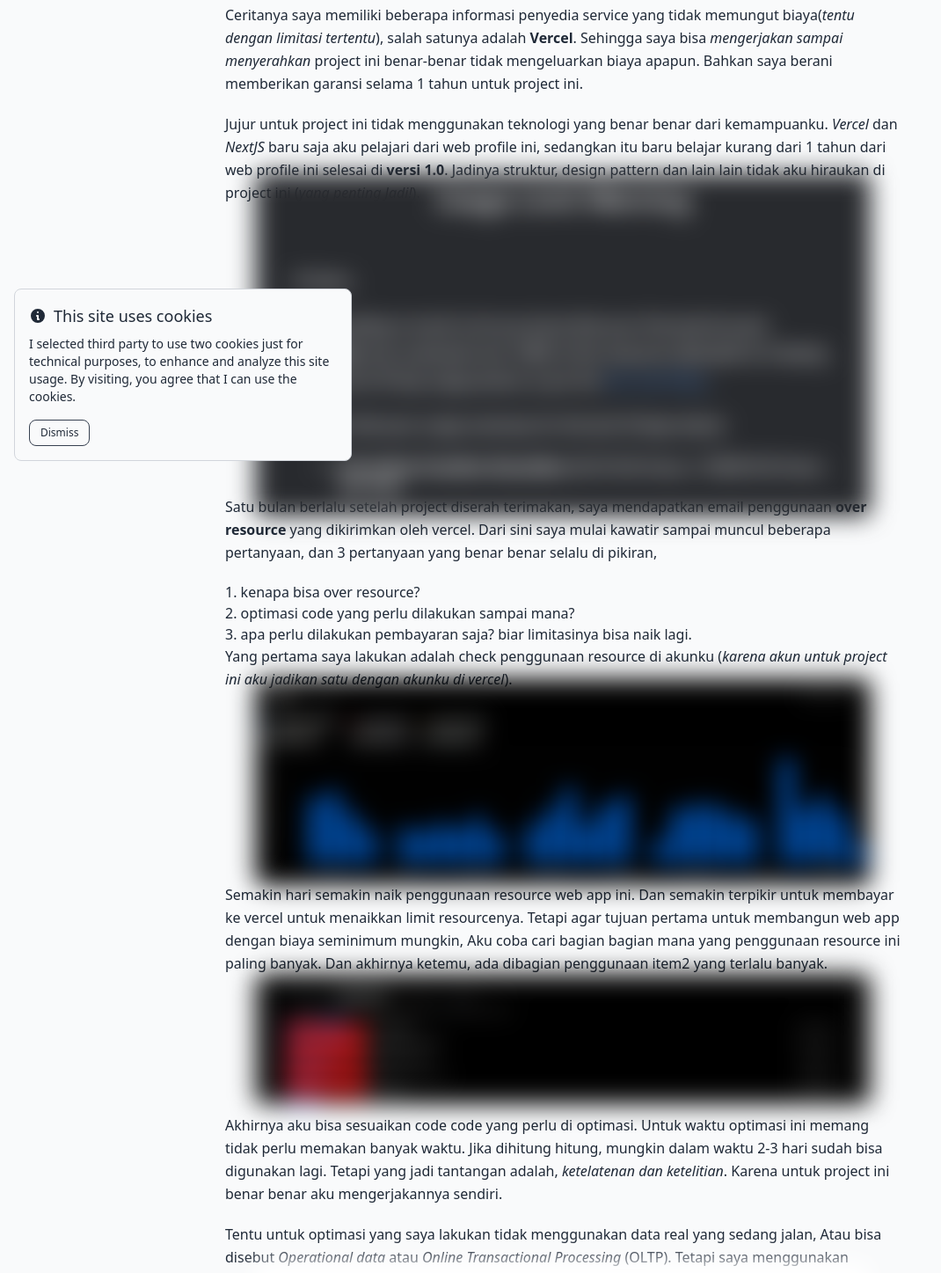
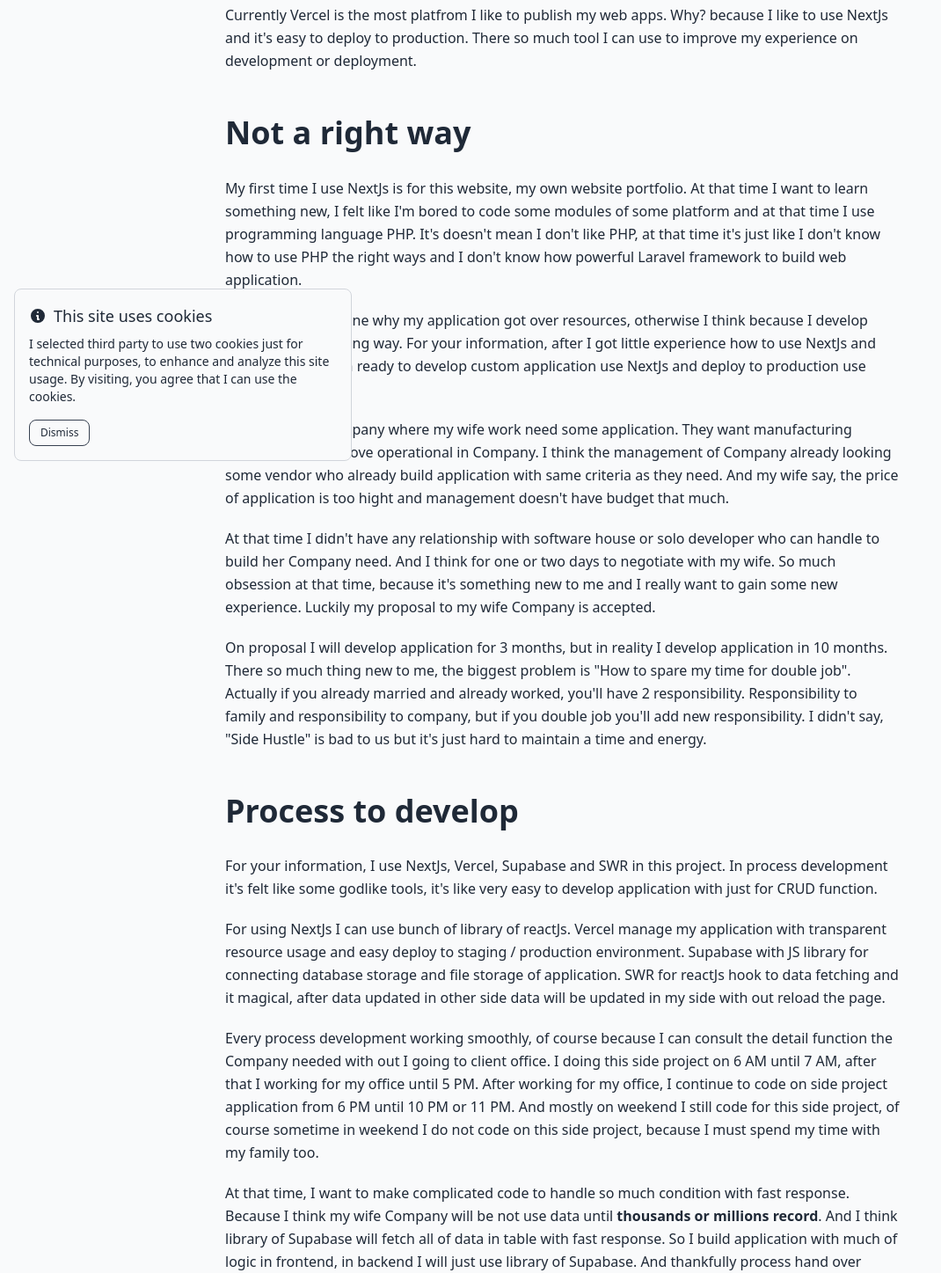
Before and after one commit to okumaru/profile-v3, a Next.js app: page /blog/warning-over-resources in a window 1280 px wide. Shown: the part 260-1707 px from the top of the page at 88% size, without its empty margins (0-1070 px from the left). Built offline with nearby package versions, Linux system fonts and the light colour scheme.

Commit message:
update post warning over resources

```diff
--- a/pages/blog/warning-over-resources.mdx
+++ b/pages/blog/warning-over-resources.mdx
@@ -11,14 +11,76 @@ export const meta = {
   category: 'Vercel, Resources, BackEnd'
 }
 
-Ceritanya saya memiliki beberapa informasi penyedia service yang tidak memungut biaya(_tentu dengan limitasi tertentu_),
-salah satunya adalah **Vercel**.
-Sehingga saya bisa _mengerjakan sampai menyerahkan_ project ini benar-benar tidak mengeluarkan biaya apapun.
-Bahkan saya berani memberikan garansi selama 1 tahun untuk project ini.
+Currently Vercel is the most platfrom I like to publish my web apps.
+Why? because I like to use NextJs and it's easy to deploy to production.
+There so much tool I can use to improve my experience on development or deployment.
 
-Jujur untuk project ini tidak menggunakan teknologi yang benar benar dari kemampuanku.
-_Vercel_ dan _NextJS_ baru saja aku pelajari dari web profile ini, sedangkan itu baru belajar kurang dari 1 tahun dari web profile ini selesai di **versi 1.0**.
-Jadinya struktur, design pattern dan lain lain tidak aku hiraukan di project ini (_yang penting Jadi!_).
+# Not a right way
+
+My first time I use NextJs is for this website, my own website portfolio.
+At that time I want to learn something new,
+I felt like I'm bored to code some modules of some platform and at that time I use programming language PHP.
+It's doesn't mean I don't like PHP,
+at that time it's just like I don't know how to use PHP the right ways
+and I don't know how powerful Laravel framework to build web application.
+
+I didn't blame enyone why my application got over resources,
+otherwise I think because I develop application the wrong way.
+For your information, after I got little experience how to use NextJs and Vercel.
+I felt like I'm ready to develop custom application use NextJs and deploy to production use Vercel.
+
+Coincidentally Company where my wife work need some application.
+They want manufacturing application to improve operational in Company.
+I think the management of Company already looking some vendor who already build application with same criteria as they need.
+And my wife say, the price of application is too hight and management doesn't have budget that much.
+
+At that time I didn't have any relationship with software house or solo developer who can handle to build her Company need.
+And I think for one or two days to negotiate with my wife.
+So much obsession at that time,
+because it's something new to me and I really want to gain some new experience.
+Luckily my proposal to my wife Company is accepted.
+
+On proposal I will develop application for 3 months, but in reality I develop application in 10 months.
+There so much thing new to me, the biggest problem is "How to spare my time for double job".
+Actually if you already married and already worked, you'll have 2 responsibility.
+Responsibility to family and responsibility to company, but if you double job you'll add new responsibility.
+I didn't say, "Side Hustle" is bad to us but it's just hard to maintain a time and energy.
+
+# Process to develop
+
+For your information, I use NextJs, Vercel, Supabase and SWR in this project.
+In process development it's felt like some godlike tools,
+it's like very easy to develop application with just for CRUD function.
+
+For using NextJs I can use bunch of library of reactJs.
+Vercel manage my application with transparent resource usage and easy deploy to staging / production environment.
+Supabase with JS library for connecting database storage and file storage of application.
+SWR for reactJs hook to data fetching and it magical, after data updated in other side data will be updated in my side with out reload the page.
+
+Every process development working smoothly, of course because I can consult the detail function the Company needed with out I going to client office.
+I doing this side project on 6 AM until 7 AM, after that I working for my office until 5 PM.
+After working for my office, I continue to code on side project application from 6 PM until 10 PM or 11 PM.
+And mostly on weekend I still code for this side project,
+of course sometime in weekend I do not code on this side project, because I must spend my time with my family too.
+
+At that time, I want to make complicated code to handle so much condition with fast response.
+Because I think my wife Company will be not use data until **thousands or millions record**.
+And I think library of Supabase will fetch all of data in table with fast response.
+So I build application with much of logic in frontend, in backend I will just use library of Supabase.
+And thankfully process hand over application finished in 10 months after project started.
+
+# Guarantee of application
+
+Because I use Supabase file storage for media in this application, and Supabase have limitation for free plan.
+I worried with Supabase file storage space will be running out, and I cannot use free plan for supabase.
+First month after hand over application to my wife Company application working well.
+But what I was worried was different in reality, in supabase doesn't show any warning or alert.
+
+In reality, Company use millions records of data.
+And it make me realize, library of supabase limiting fetch data to 1000 records.
+It's make me need to change how to fetch data from limited 1000 records to all records.
+And what happen is, Vercel detected big execute time, bandwidth in API of NextJs.
+And they send me email about "Usage Limit Warning".
 
 <ImageBlur
   alt="chris-curry"
@@ -27,53 +89,12 @@ Jadinya struktur, design pattern dan lain lain tidak aku hiraukan di project ini
   height="500"
 />
 
-Satu bulan berlalu setelah project diserah terimakan, saya mendapatkan email penggunaan **over resource** yang dikirimkan oleh vercel. Dari sini saya mulai kawatir sampai muncul beberapa pertanyaan, dan 3 pertanyaan yang benar benar selalu di pikiran,
-
-1. kenapa bisa over resource?
-2. optimasi code yang perlu dilakukan sampai mana?
-3. apa perlu dilakukan pembayaran saja? biar limitasinya bisa naik lagi.
-
-Yang pertama saya lakukan adalah check penggunaan resource di akunku (_karena akun untuk project ini aku jadikan satu dengan akunku di vercel_).
-
 <ImageBlur
   alt="chris-curry"
   src="/graph-resource.png"
   width="500"
   height="500"
 />
-
-Semakin hari semakin naik penggunaan resource web app ini.
-Dan semakin terpikir untuk membayar ke vercel untuk menaikkan limit resourcenya.
-Tetapi agar tujuan pertama untuk membangun web app dengan biaya seminimum mungkin,
-Aku coba cari bagian bagian mana yang penggunaan resource ini paling banyak.
-Dan akhirnya ketemu, ada dibagian penggunaan item2 yang terlalu banyak.
-
-<ImageBlur
-  alt="chris-curry"
-  src="/usage-resource.png"
-  width="500"
-  height="500"
-/>
-
-Akhirnya aku bisa sesuaikan code code yang perlu di optimasi.
-Untuk waktu optimasi ini memang tidak perlu memakan banyak waktu.
-Jika dihitung hitung, mungkin dalam waktu 2-3 hari sudah bisa digunakan lagi.
-Tetapi yang jadi tantangan adalah, _ketelatenan dan ketelitian_.
-Karena untuk project ini benar benar aku mengerjakannya sendiri.
-
-Tentu untuk optimasi yang saya lakukan tidak menggunakan data real yang sedang jalan,
-Atau bisa disebut _Operational data_ atau _Online Transactional Processing_ (OLTP).
-Tetapi saya menggunakan database yang terpisah dan satu platfrom dari database service yang digunakan di project ini.
-
-<ImageBlur
-  alt="chris-curry"
-  src="/vercel-prod-preview.png"
-  width="500"
-  height="500"
-/>
-
-Setelah development di local selesai dan di-push-lah ke branch development.
-Dan untungnya di vercel menyediakan preview mode, sehingga aku bisa memastikan web app berjalan sebelum di set ke master/production.
 
 <ImageBlur
   alt="chris-curry"
@@ -82,7 +103,24 @@ Dan untungnya di vercel menyediakan preview mode, sehingga aku bisa memastikan w
   height="500"
 />
 
-Karena sudah aku pastikan web app berjalan dengan normal di preview mode, dan aku lakukan deploy ke production.
-Untuk saat ini terlihat penggunaan resource sudah mulai menurun.
+# Temporary solution
+
+Honestly I don't have any budget for upgrading to Vercel paid membership.
+So I move application from Vercel to VPS in Indonesia, I have VPS cheapest and luckily application can running in this VPS.
+And I make announcement to the Company to move application to other domain, so they can access application to VPS.
+
+Of course there some issue after moving application to server in Indonesia.
+Application more slower, and sometime not accessible.
+To solve the problem I decided to use CDN and problem application slow is solved.
+
+# Permanent solution
+
+My top priority is to refactoring fetch data because on current situation fetch data will return all records of data.
+I'll change fetch data to paging algorithm and searchable data.
+I'll refactoring how to use SWR, it's look like I didn't use SWR and API the right way.
+Because logic of paging and search I put to SWR only, I do not put to API.
+
+I hope refactoring code will be working well.
+So I can share to anyone about this little experience next time.
 
 export default ({ children }) => <PostLayout meta={meta}>{children}</PostLayout>
```
